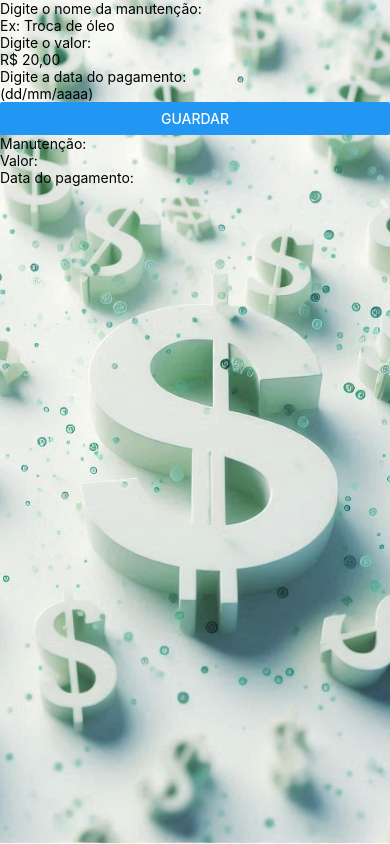
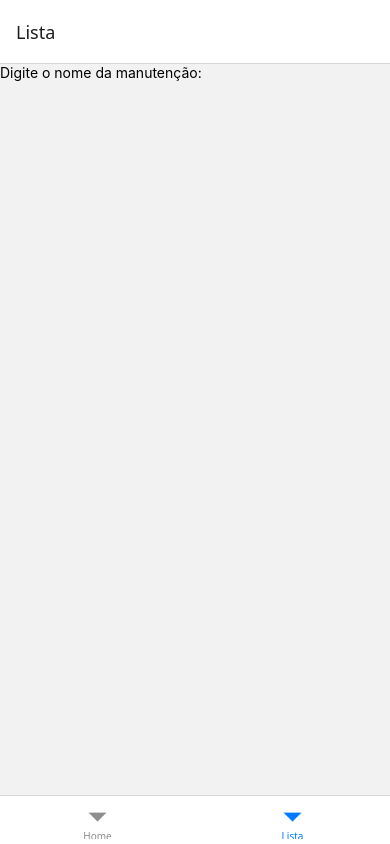
Before and after one commit to felipe-cesar-dev/ControleDoMotorista, a React Native app in the folder Financas/: screen /Lista in a window 390 px wide. Built offline with nearby package versions, Linux system fonts and the light colour scheme.

Commit message:
TabNavigator

```diff
--- a/Financas/App.js
+++ b/Financas/App.js
@@ -1,5 +1,6 @@
 import {ImageBackground } from 'react-native';
-import TelaInicial from './pages/Inicio';
+import MyTabs from './navigation/tab-navigator';
+import { NavigationContainer } from '@react-navigation/native';
 
 const App = () => {
   return (
@@ -7,8 +8,11 @@ const App = () => {
     source={require('./assets/cifroes.jpeg')}
     style={{ width: '100%', height: '100%' }}
     >
-      <TelaInicial/>
+      <NavigationContainer>
+        <MyTabs/>
+      </NavigationContainer>
     </ImageBackground>
+
   );
 };
 
--- /dev/null
+++ b/Financas/navigation/tab-navigator.js
@@ -0,0 +1,14 @@
+import { createBottomTabNavigator } from '@react-navigation/bottom-tabs';
+import TelaInicial from '../pages/Inicio.js';
+import Lista from '../pages/Lista.js';
+
+const Tab = createBottomTabNavigator();
+
+export default function MyTabs() {
+  return (
+    <Tab.Navigator>
+      <Tab.Screen name="Home" component={TelaInicial} />
+      <Tab.Screen name="Lista" component={Lista} />
+    </Tab.Navigator>
+  );
+}
--- a/Financas/package.json
+++ b/Financas/package.json
@@ -9,7 +9,9 @@
     "web": "expo start --web"
   },
   "dependencies": {
-    "expo": "~52.0.33",
+    "@react-navigation/bottom-tabs": "^7.2.0",
+    "@react-navigation/native": "^7.0.14",
+    "expo": "~52.0.35",
     "expo-status-bar": "~2.0.1",
     "react": "18.3.1",
     "react-native": "0.76.7"
--- /dev/null
+++ b/Financas/pages/Lista.js
@@ -0,0 +1,13 @@
+import { View, Text, TextInput, Button} from 'react-native';
+import React, { useState } from 'react';
+
+const Lista = () => {
+
+    return(
+        <View>
+        <Text>Digite o nome da manutenção:</Text>
+      </View>
+    )
+}
+
+export default Lista
```
Also changed, not shown: 1 other file (tests, documents, lock files or other folders).
